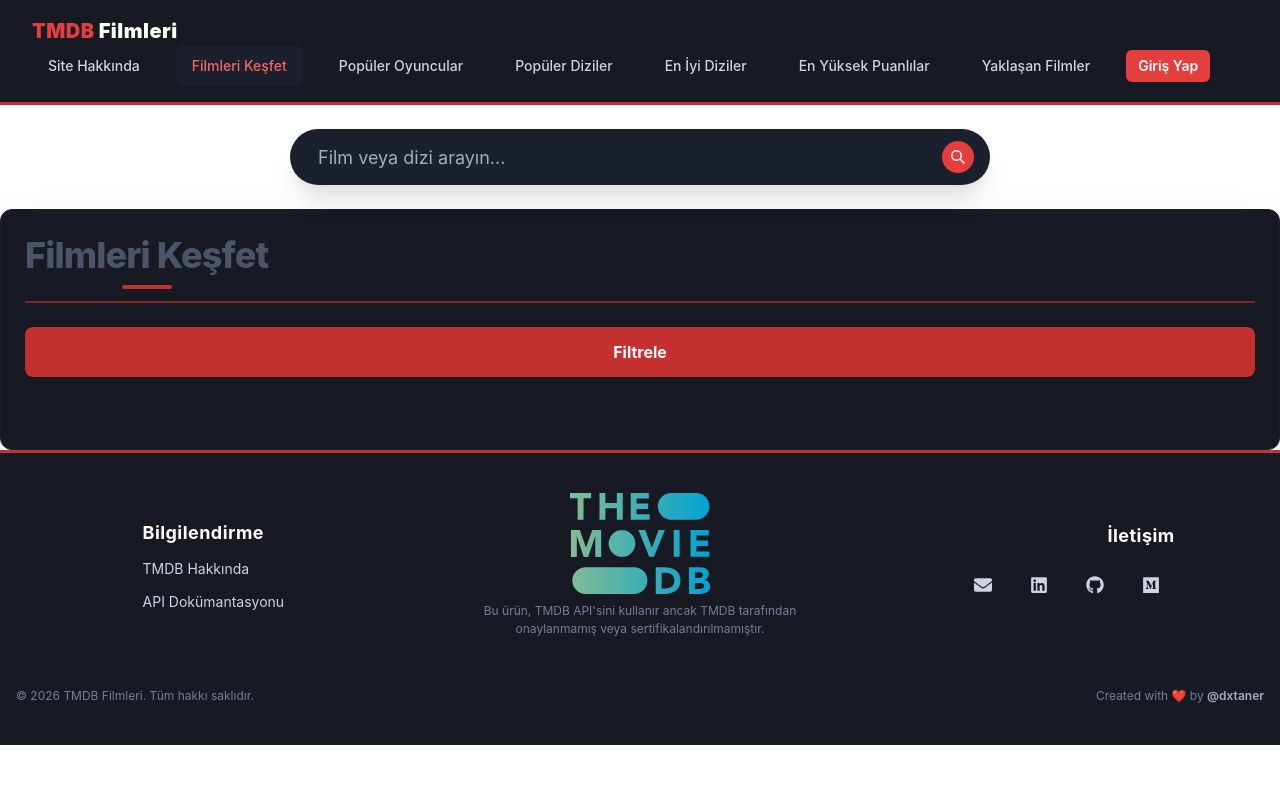
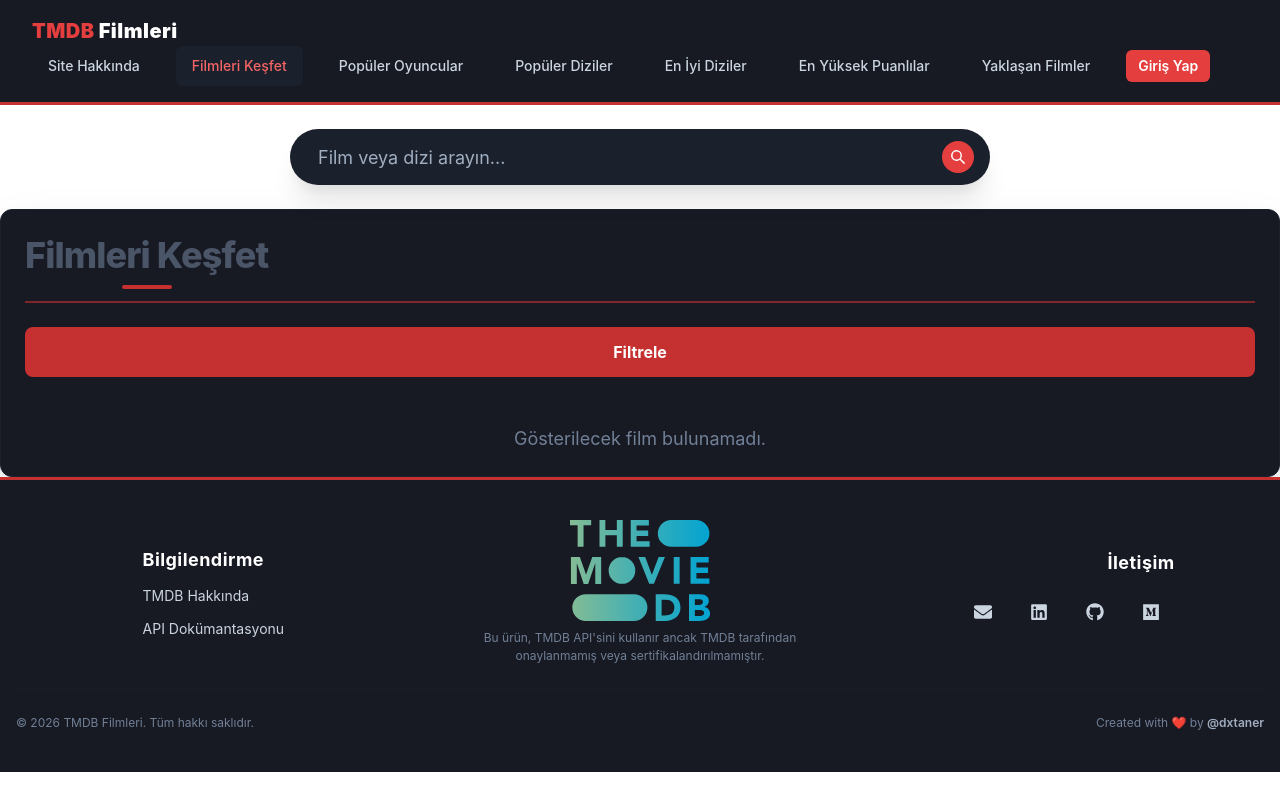
Before and after one commit to dxtaner/films-app-react, a React (Create React App) app: page /DiscoverMovies in a window 1280 px wide. Built offline with nearby package versions, Linux system fonts and the light colour scheme.

Commit message:
Fix MoviesList component to handle empty movies array and improve default props

```diff
--- a/src/Components/Movies/MoviesList.js
+++ b/src/Components/Movies/MoviesList.js
@@ -2,12 +2,22 @@ import React from "react";
 import { Text, Center, Grid } from "@chakra-ui/react";
 import MovieCard from "../Cards/MovieCards.js";
 
-const MoviesList = ({ movies, status, error }) => {
+const MoviesList = ({ movies = [], status, error }) => {
   if (status === "failed") {
     return (
       <Center mt={6}>
         <Text color="red.500" fontSize="lg" fontWeight="bold">
           Hata: {error}
+        </Text>
+      </Center>
+    );
+  }
+
+  if (movies.length === 0) {
+    return (
+      <Center mt={6}>
+        <Text color="gray.500" fontSize="lg">
+          Gösterilecek film bulunamadı.
         </Text>
       </Center>
     );
@@ -23,7 +33,8 @@ const MoviesList = ({ movies, status, error }) => {
       }}
       gap={6}
       mt={6}
-      px={4}>
+      px={4}
+    >
       {movies.map((movie) => (
         <MovieCard key={movie.id} movie={movie} />
       ))}
```
